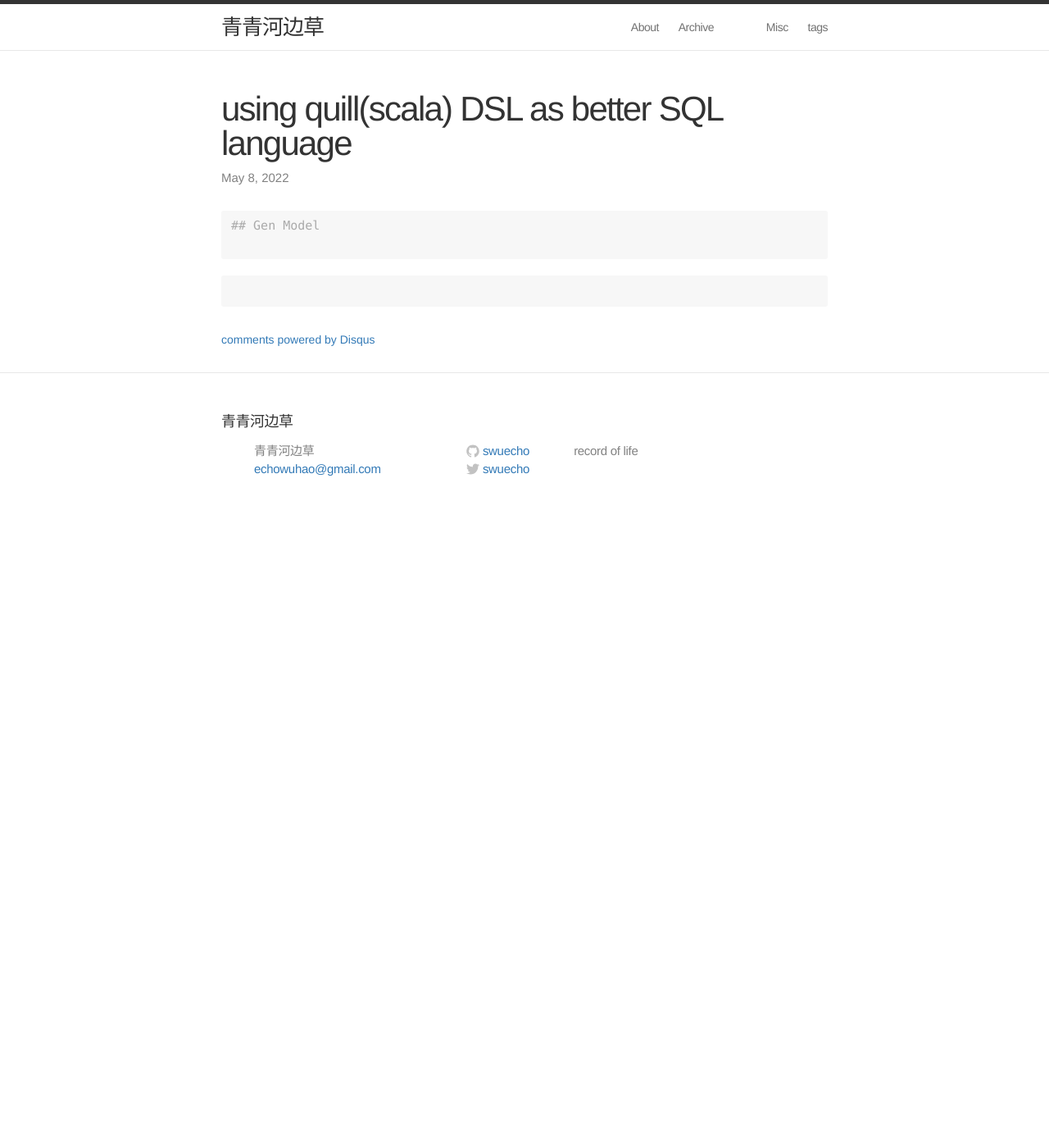
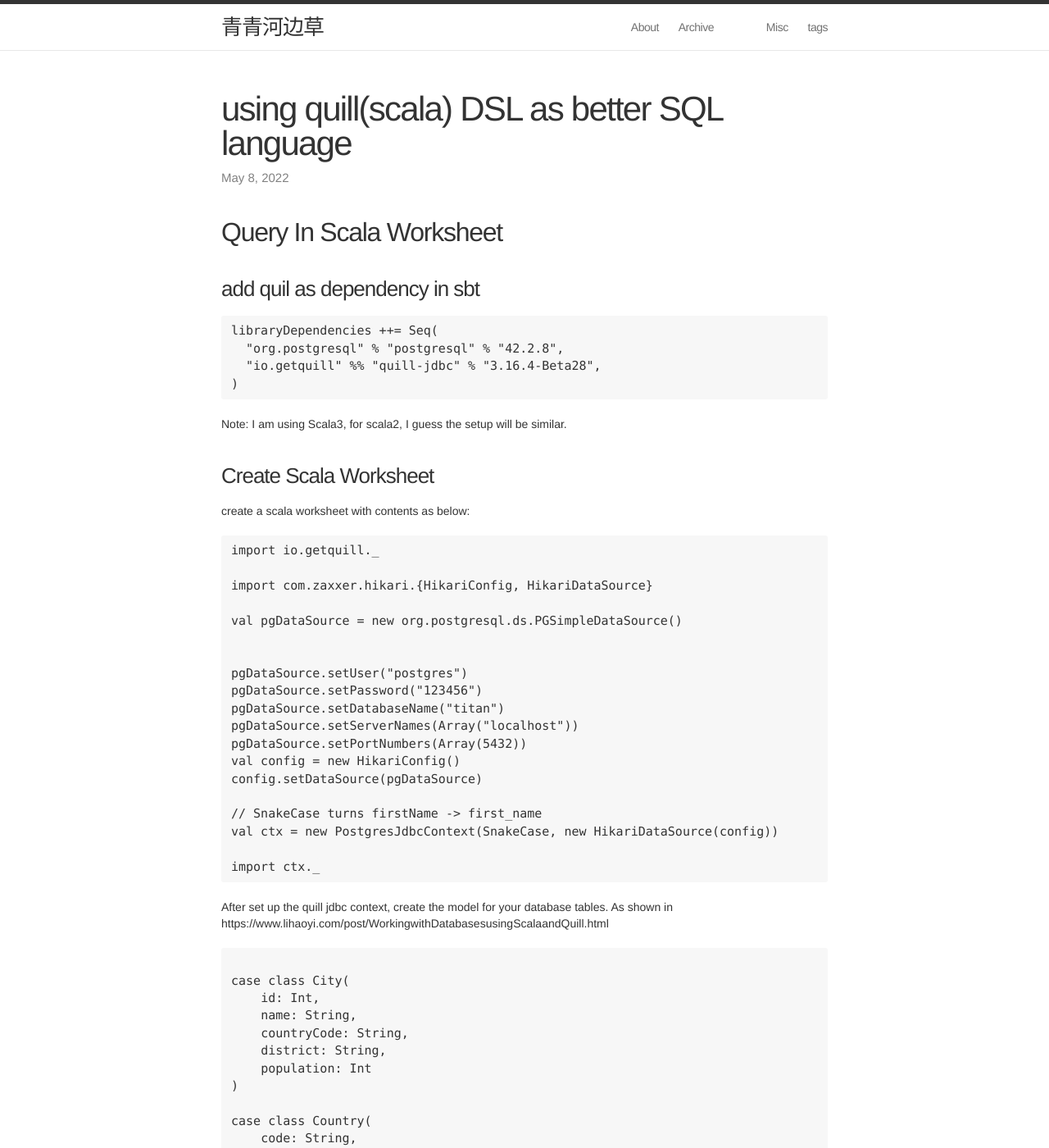
Before and after one commit to swuecho/swuecho.github.io, a Jekyll site: the page built from _posts/2022-05-08-using-quill(scala)-DSL-as-better-SQL-language.md, in a window 1280 px wide and 1400 px high. Shown: the whole window at 82% size. Built offline with Jekyll 4.4.1, drawn with Linux system fonts in a browser that asks for light colours; comment, search, counter and statistics services are not loaded; some of the changed text lies outside the part shown.

Commit message:
quill done

````diff
--- a/_posts/2022-05-08-using-quill(scala)-DSL-as-better-SQL-language.md
+++ b/_posts/2022-05-08-using-quill(scala)-DSL-as-better-SQL-language.md
@@ -4,11 +4,158 @@ title:  using quill(scala) DSL as better SQL language
 date:   2022-05-08 07:10
 categories: tech
 ---
-```markdown
-## Gen Model
+## Query In Scala Worksheet
+
+### add quil as dependency in sbt
+
+```
+libraryDependencies ++= Seq(
+  "org.postgresql" % "postgresql" % "42.2.8",
+  "io.getquill" %% "quill-jdbc" % "3.16.4-Beta28",
+)
+```
+
+Note: I am using Scala3, for scala2, I guess the setup will be similar.
+
+### Create Scala Worksheet
+
+create a scala worksheet with contents as below:
+
+```
+import io.getquill._
+
+import com.zaxxer.hikari.{HikariConfig, HikariDataSource}
+
+val pgDataSource = new org.postgresql.ds.PGSimpleDataSource()
+
+
+pgDataSource.setUser("postgres")
+pgDataSource.setPassword("123456")
+pgDataSource.setDatabaseName("titan")
+pgDataSource.setServerNames(Array("localhost"))
+pgDataSource.setPortNumbers(Array(5432))
+val config = new HikariConfig()
+config.setDataSource(pgDataSource)
+
+// SnakeCase turns firstName -> first_name
+val ctx = new PostgresJdbcContext(SnakeCase, new HikariDataSource(config))
+
+import ctx._
+```
+After set up the quill jdbc context, create the model for your database tables. As shown in https://www.lihaoyi.com/post/WorkingwithDatabasesusingScalaandQuill.html
 
 ```
 
+case class City(
+    id: Int,
+    name: String,
+    countryCode: String,
+    district: String,
+    population: Int
+)
+
+case class Country(
+    code: String,
+    name: String,
+    continent: String,
+    region: String,
+    surfaceArea: Double,
+    indepYear: Option[Int],
+    population: Int,
+    lifeExpectancy: Option[Double],
+    gnp: Option[scala.math.BigDecimal],
+    gnpold: Option[scala.math.BigDecimal],
+    localName: String,
+    governmentForm: String,
+    headOfState: Option[String],
+    capital: Option[Int],
+    code2: String
+)
+
+case class CountryLanguage(
+    countrycode: String,
+    language: String,
+    isOfficial: Boolean,
+    percentage: Double
+)
 ```
 
+### Run Query
+
+
+#### simple query
+```scala
+print(ctx.run(query[City]))
+print(ctx.run(query[Country]))
+print(ctx.run(query[CountryLanguage]))
+ctx.run(query[City].filter(_.name == "Singapore"))
 ```
+
+### join
+
+```scala
+ctx.run(
+  query[City]
+    .join(query[Country])
+    .on { case (city, country) => city.countryCode == country.code }
+    .filter { case (city, country) => country.continent == "Asia" }
+    .map { case (city, country) => city.name }
+)
+```
+
+using for,
+
+```
+inline def asia_city_q = quote {
+  for {
+    country <- query[Country].filter(_.continent == "Asia")
+    city <- query[City].join(_.countryCode == country.code)
+  } yield city
+}
+
+# sort and limit
+run(asia_city_q.sortBy(c => c.population)(Ord.descNullsLast).take(5))
+```
+
+It is recommanded to add a `ctx.close()` at the end of worksheet files. Otherwise, the connection to database will be left open for each worksheet evaluation.
+
+
+## Extra: better display support.
+
+so far, the DSL is very easy and enjoyable to work with, but the result display in worksheet is subpar.
+fortunately, we have `pprint`
+
+```scala
+val pp = pprint.PPrinter.BlackWhite
+pp(run(asia_city_q.sortBy(c => c.population)(Ord.descNullsLast).take(5)))
+```
+
+hover the mouse over pp line, will display the result in a float box.
+
+
+## Auto Gen Model for Existing Database
+
+```scala
+//> using scala "2.13.8"
+//> using lib "io.getquill::quill-codegen-jdbc:3.10.0"
+//> using lib "org.postgresql:postgresql:42.2.8"
+
+import io.getquill.codegen.jdbc.SimpleJdbcCodegen
+import io.getquill.codegen.model.SnakeCaseNames
+import org.postgresql.ds.PGSimpleDataSource
+
+
+object GenModel extends App {
+  val pgDataSource = new PGSimpleDataSource()
+  pgDataSource.setURL("jdbc:postgresql://hostname:5432/db")
+  pgDataSource.setUser("titan")
+  pgDataSource.setPassword("123456")
+  val gen = new SimpleJdbcCodegen(pgDataSource, "net.bestqa") {
+    override def nameParser =  SnakeCaseNames
+  }
+  gen.writeFiles("src/main/scala/net/bestqa")
+}
+
+```
+
+It is very convienient to use scala-cli to run the script above.
````
